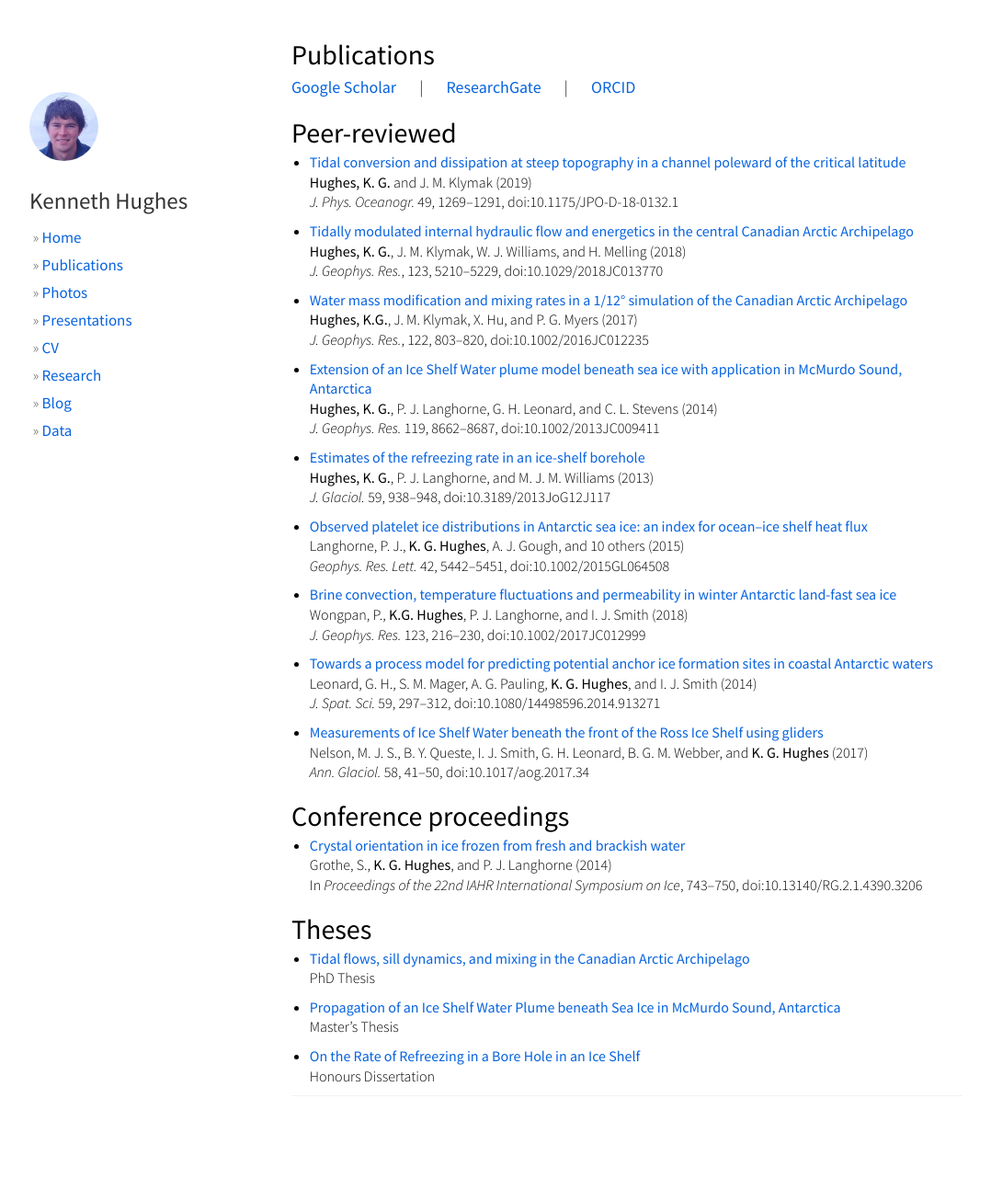
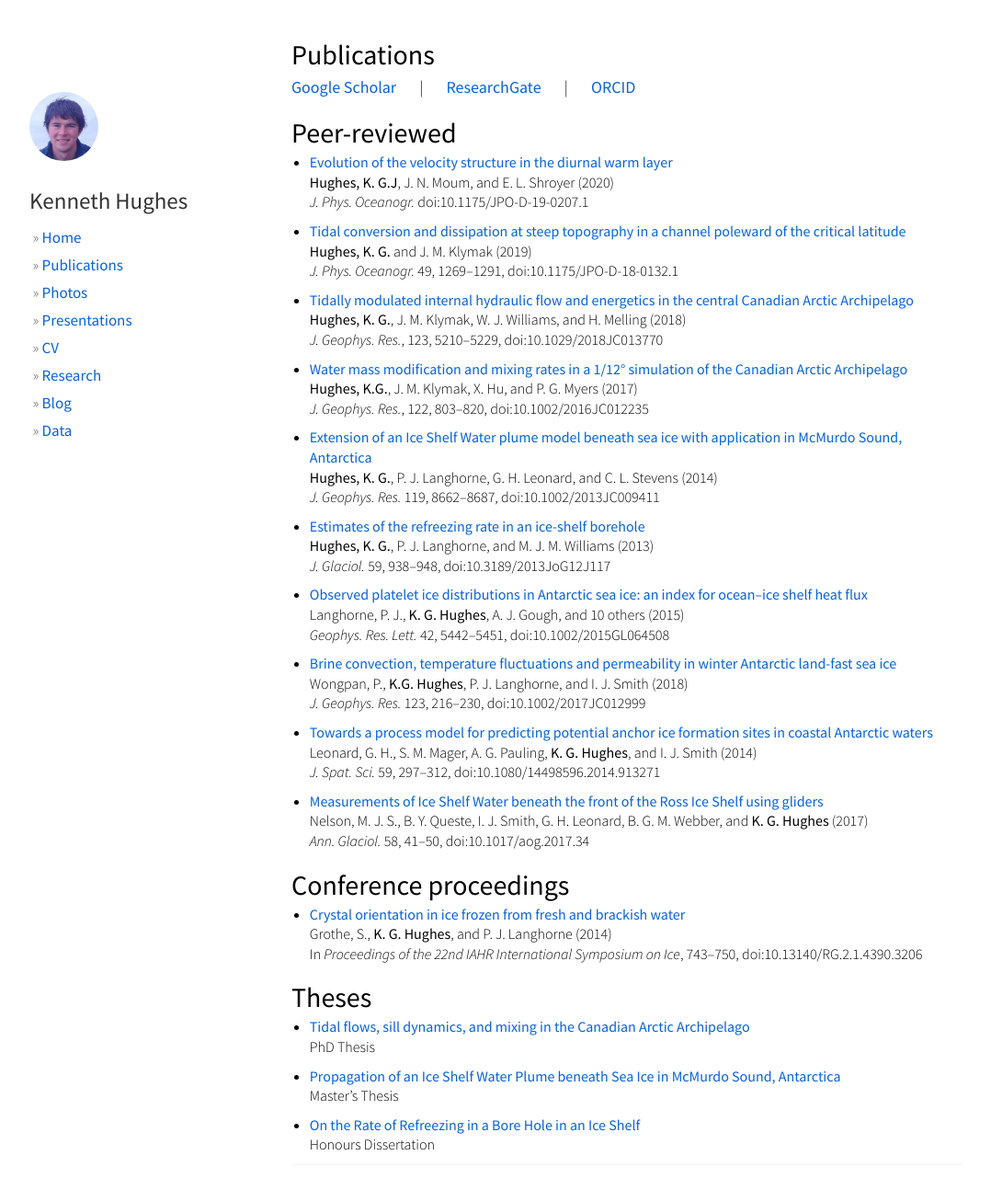
Before and after one commit to hugke729/hugke729.github.io, a Jekyll site: the page built from publications/index.md, in a window 1280 px wide and 1320 px high. Shown: the top 1306 px of the window at 92% size, without its empty margins (53-1131 px from the left). Built offline with Jekyll 4.4.1, drawn with Linux system fonts in a browser that asks for light colours; nearby versions of some CDN libraries.

Commit message:
Add DWL shear paper

```diff
--- a/publications/index.md
+++ b/publications/index.md
@@ -10,6 +10,10 @@ css: publications
 [Google Scholar][gs] &nbsp; &nbsp; &nbsp; &#124; &nbsp; &nbsp; &nbsp; [ResearchGate][rg] &nbsp; &nbsp; &nbsp; &#124; &nbsp; &nbsp; &nbsp; [ORCID][oi]
 
 ## Peer-reviewed
+
+* [Evolution of the velocity structure in the diurnal warm layer][pr10]
+__Hughes, K. G.J__, J. N. Moum, and E. L. Shroyer (2020)
+*J. Phys. Oceanogr.* doi:10.1175/JPO-D-19-0207.1
 
 * [Tidal conversion and dissipation at steep topography in a channel poleward of the critical latitude][pr9]
 __Hughes, K. G.__ and J. M. Klymak (2019)
```
Also changed, not shown: other parts of publications/index.md (+1 -0 lines).
